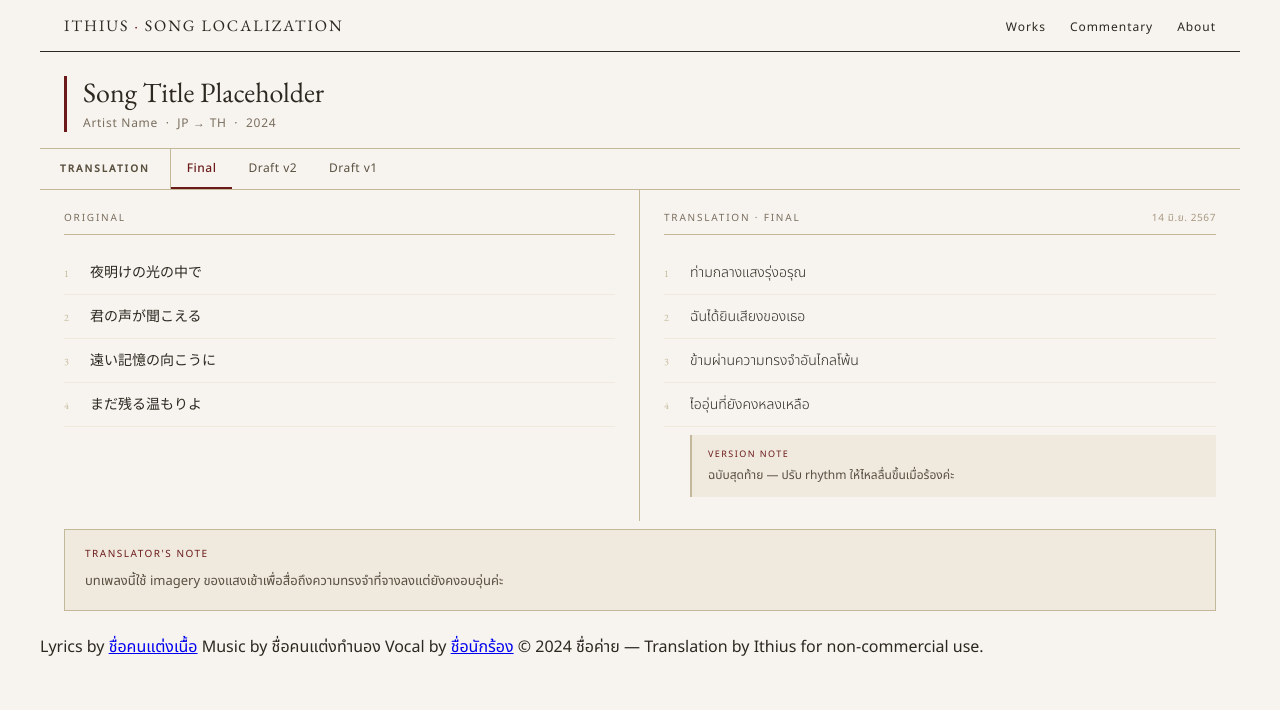
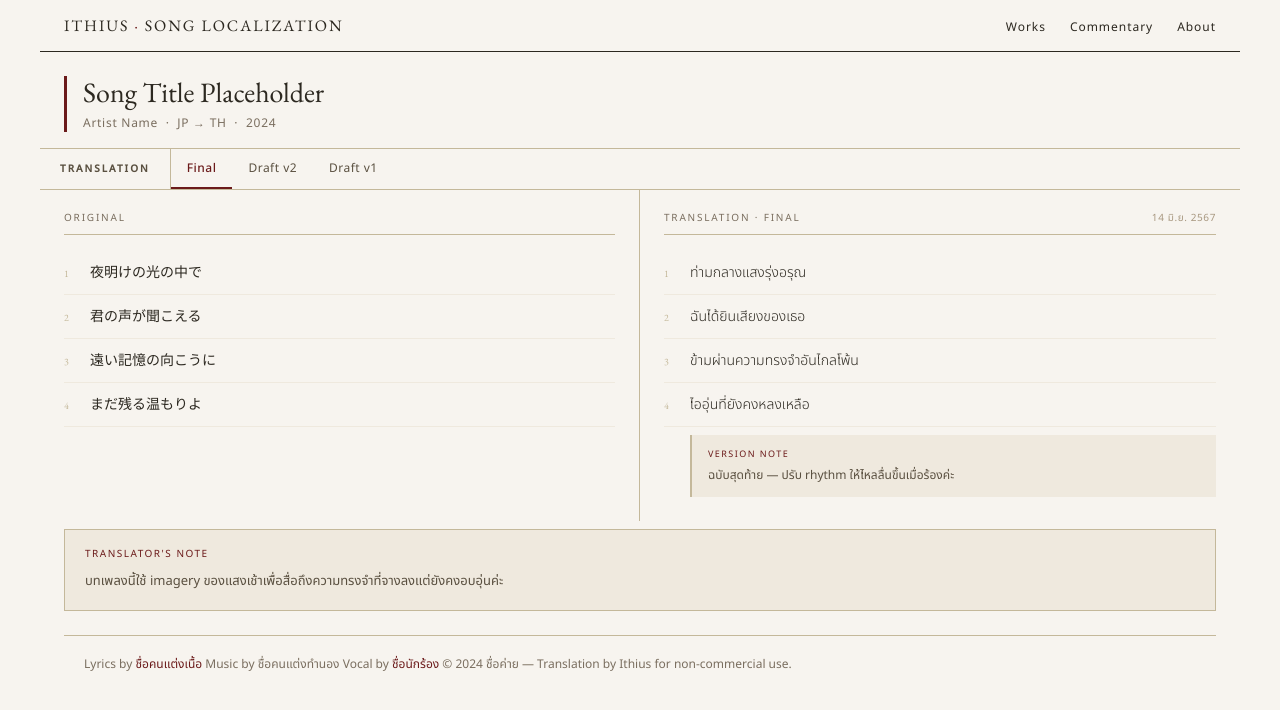
Before and after one commit to Ithius/song-localization, a Jekyll site: the page built from _songs/song-placeholder.md, in a window 1280 px wide. Shown: the top 710 px of the page. Built offline with Jekyll 4.4.1, drawn with Linux system fonts in a browser that asks for light colours.

Commit message:
Update main.css

```diff
--- a/assets/css/main.css
+++ b/assets/css/main.css
@@ -161,3 +161,21 @@
 .mu-card-title { font-family: 'EB Garamond', serif; font-size: 17px; font-weight: 400; color: #2C2820; margin: 0 0 0.3rem; line-height: 1.3; }
 .mu-card-sub { font-size: 12px; color: #7A6E5F; }
 .mu-card-accent { border-left: 3px solid #6B1A1A; padding-left: calc(1.5rem - 3px); }
+
+.mu-credits {
+  margin: 0 1.5rem 2rem;
+  padding: 1rem 1.25rem;
+  border-top: 0.5px solid #C4B89A;
+  font-size: 12px;
+  color: #7A6E5F;
+  line-height: 2;
+}
+
+.mu-credits a {
+  color: #6B1A1A;
+  text-decoration: none;
+}
+
+.mu-credits a:hover {
+  text-decoration: underline;
+}
```
